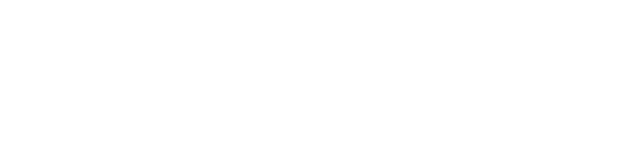
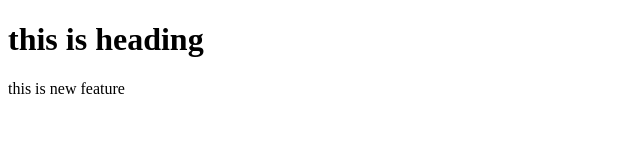
Before and after one commit to gtyagi5757/localRepo, a plain HTML site: page index.html in a window 1280 px wide. Shown: the whole page, without its empty margins (0-640 px from the left). Drawn offline with Linux system fonts and the light colour scheme.

Commit message:
feature1 changes

```diff
--- a/index.html
+++ b/index.html
@@ -6,6 +6,7 @@
     <title>Document</title>
 </head>
 <body>
-
+    <h1>this is heading</h1>
+    <p>this is new feature</p>
 </body>
 </html>
```
